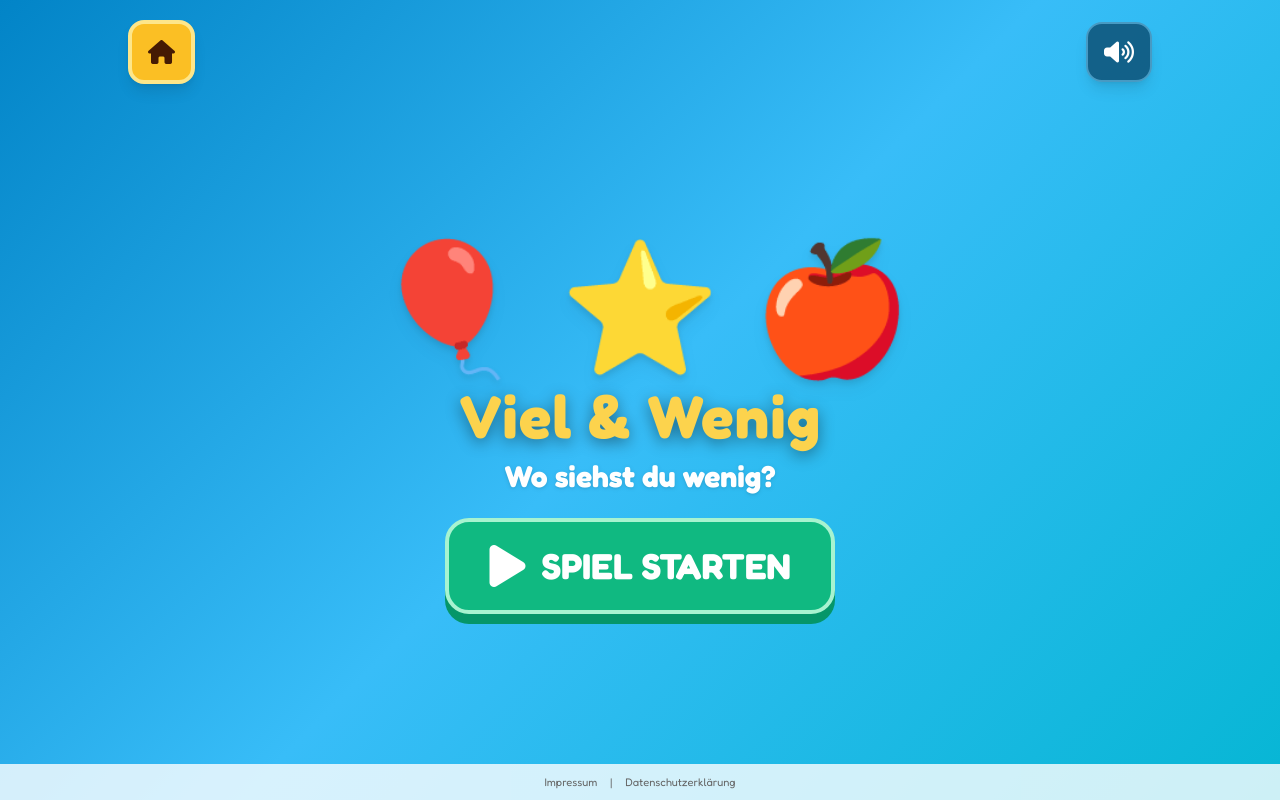
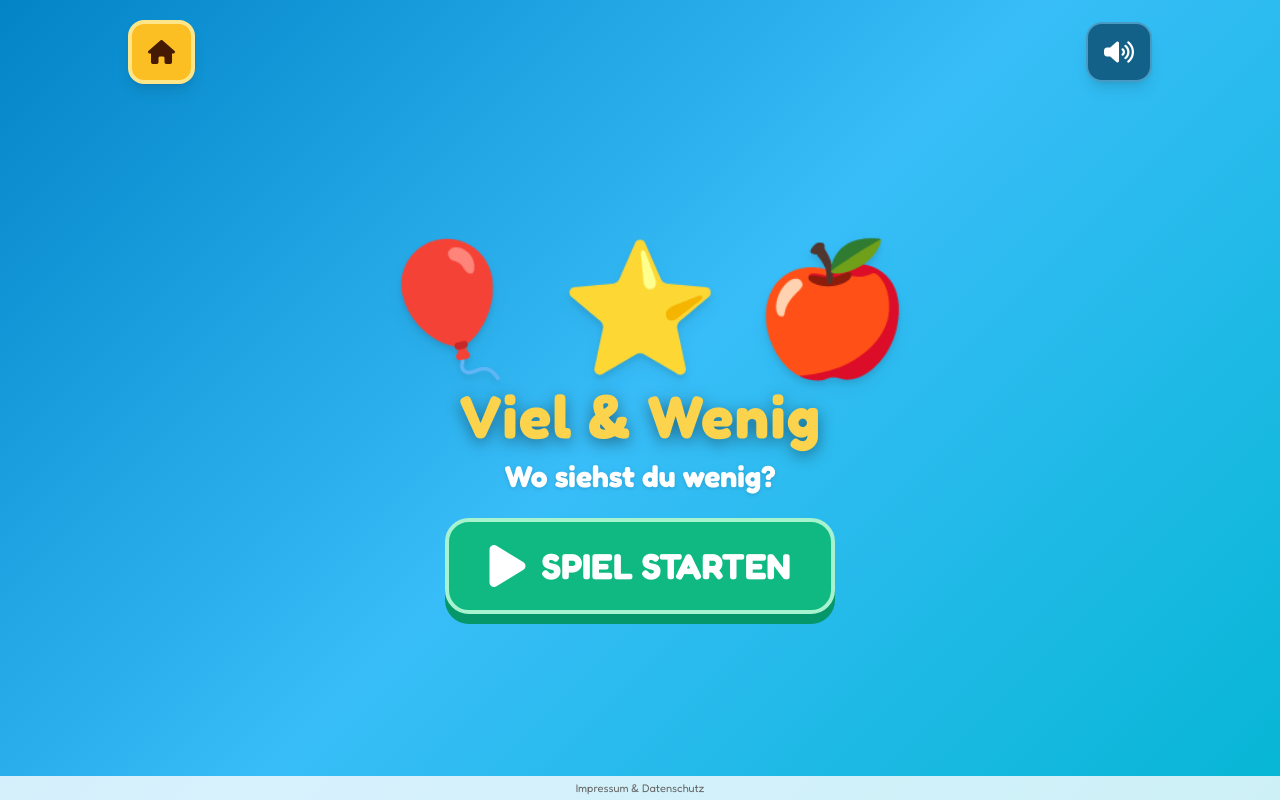
Before and after one commit to eb4711/Wo-siehst-du-wenig, a plain HTML site: page index.html in a window 1280 px wide. Drawn offline with nearby package versions, Linux system fonts and the light colour scheme.

Commit message:
Refactor footer links in index.html
Updated footer to combine 'Impressum' and 'Datenschutz' links.

```diff
--- a/index.html
+++ b/index.html
@@ -604,10 +604,8 @@
         }
     </script>
 
-    <div style="position: fixed; bottom: 0; left: 0; width: 100%; font-size: 11px; text-align: center; padding: 10px 0; background-color: rgba(255, 255, 255, 0.8); z-index: 9999;">
-    <a href="impressum%20und%20datenschutz.html" style="color: #666; text-decoration: none;">Impressum</a>
-    <span style="color: #666; margin: 0 10px;">|</span>
-    <a href="impressum%20und%20datenschutz.html" style="color: #666; text-decoration: none;">Datenschutzerklärung</a>
+    <div style="position: fixed; bottom: 0; left: 0; width: 100%; font-size: 11px; text-align: center; padding: 4px 0; background-color: rgba(255, 255, 255, 0.8); z-index: 9999;">
+    <a href="impressum%20und%20datenschutz.html" style="color: #666; text-decoration: none; display: inline-block;">Impressum & Datenschutz</a>
 </div>
 
 </body>
```
